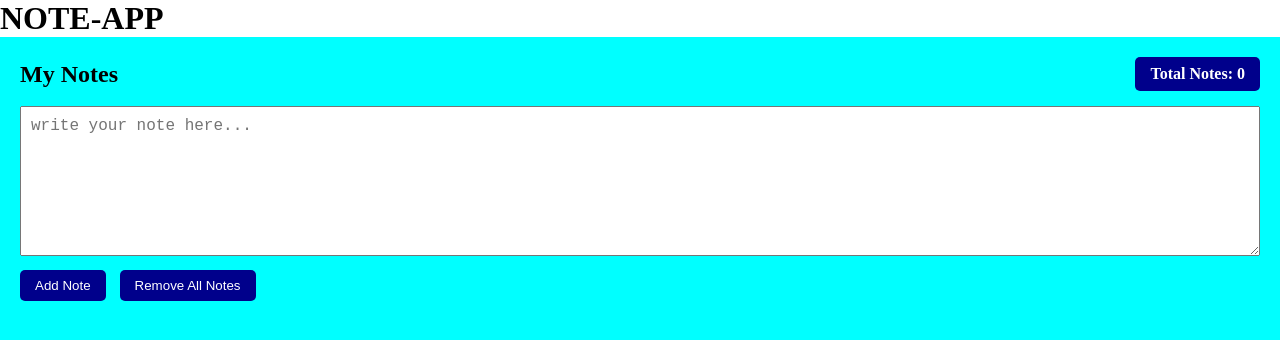
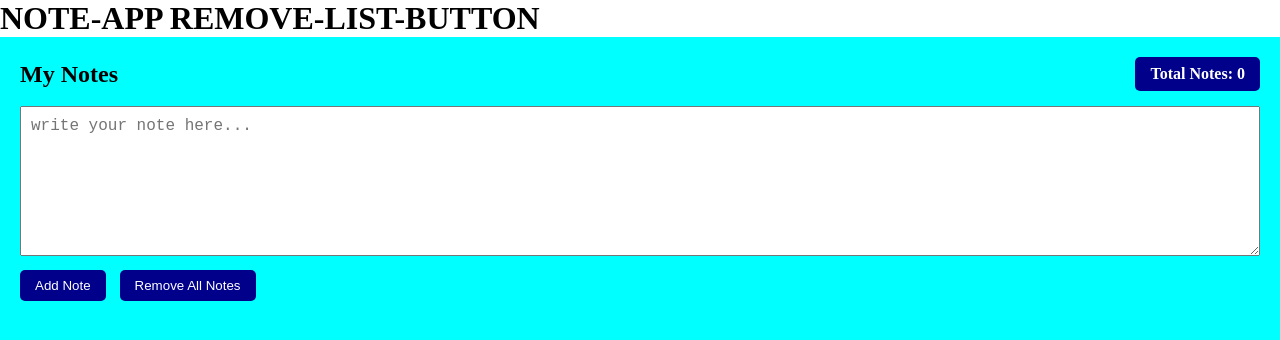
Before and after one commit to rana0353111-a11y/noteapp-js, a plain HTML site: page index.html in a window 1280 px wide. Drawn offline with Linux system fonts and the light colour scheme.

Commit message:
update text h1 remove from list button feature

```diff
--- a/index.html
+++ b/index.html
@@ -65,7 +65,7 @@
 </head>
 <body>
 
-  <h1>NOTE-APP</h1>
+  <h1>NOTE-APP  REMOVE-LIST-BUTTON</h1>
   <div class="container">
     <div style="display: flex; justify-content: space-between; align-items: center; margin-bottom: 15px;">
       <h2>My Notes</h2>
```
